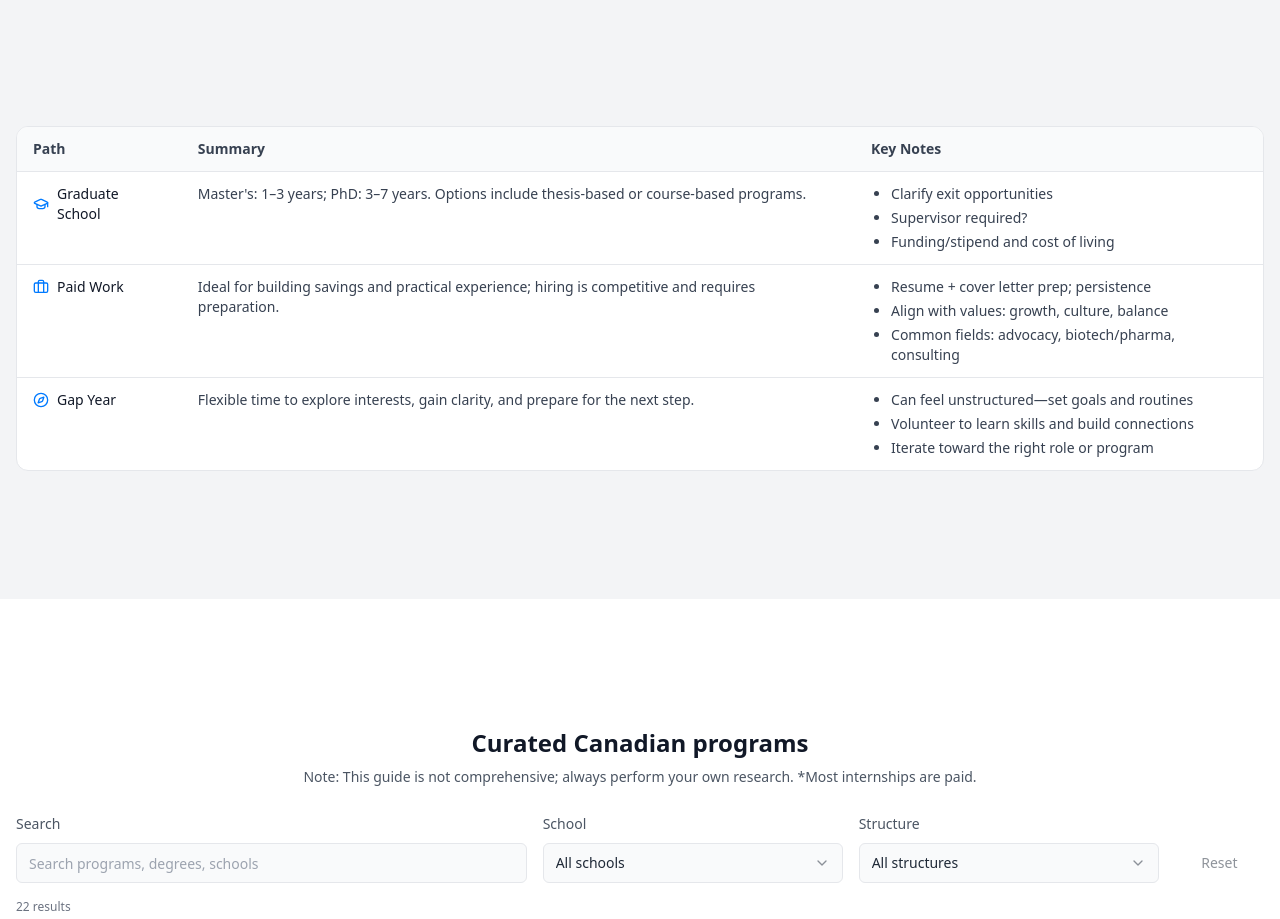
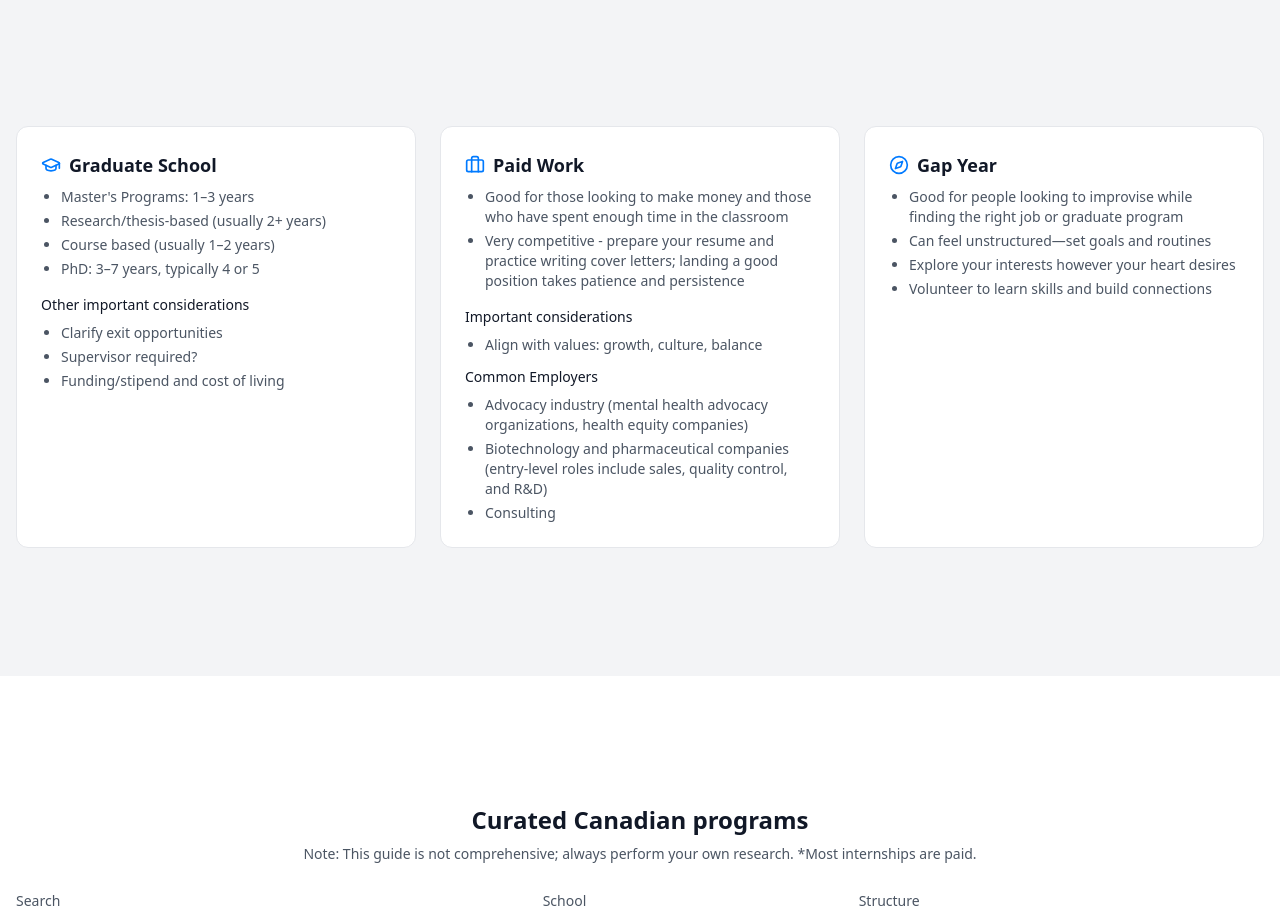
Before and after one commit to nicholasfalconi/medlink, a React (Vite) app: page /blog/life-after-undergrad in a window 1280 px wide. Shown: the part 780-1699 px from the top of the page. Built offline with nearby package versions, Linux system fonts and the light colour scheme.

Commit message:
content: revert Life After Undergrad paths to cards; keep blog index as list

```diff
--- a/src/pages/blog/LifeAfterUndergrad.tsx
+++ b/src/pages/blog/LifeAfterUndergrad.tsx
@@ -89,67 +89,66 @@ const LifeAfterUndergrad = () => {
         <section className="bg-gray-100">
           <div className="section-padding">
             <div className="max-w-7xl mx-auto px-4">
-              <div className="overflow-x-auto rounded-xl border bg-white">
-                <table className="w-full text-left border-collapse">
-                  <thead>
-                    <tr className="border-b bg-gray-50">
-                      <th className="py-3 px-4 text-sm font-semibold text-gray-700">Path</th>
-                      <th className="py-3 px-4 text-sm font-semibold text-gray-700">Summary</th>
-                      <th className="py-3 px-4 text-sm font-semibold text-gray-700">Key Notes</th>
-                    </tr>
-                  </thead>
-                  <tbody className="align-top text-sm text-gray-700">
-                    <tr className="border-b hover:bg-gray-50">
-                      <td className="py-3 px-4 flex items-center gap-2">
-                        <GraduationCap className="h-4 w-4 text-[#007AFF]" />
-                        <span className="font-medium text-gray-900">Graduate School</span>
-                      </td>
-                      <td className="py-3 px-4">
-                        Master's: 1–3 years; PhD: 3–7 years. Options include thesis-based or course-based programs.
-                      </td>
-                      <td className="py-3 px-4">
-                        <ul className="list-disc pl-5 space-y-1">
+              <section className="mb-0">
+                <div className="grid md:grid-cols-3 gap-6">
+                  <article className="rounded-xl border border-gray-200 bg-white p-6">
+                    <div className="flex items-center gap-2 mb-2">
+                      <GraduationCap className="h-5 w-5 text-[#007AFF]" />
+                      <h2 className="text-lg font-semibold text-gray-900">Graduate School</h2>
+                    </div>
+                    <ul className="mt-2 list-disc pl-5 text-sm text-gray-600 space-y-1">
+                      <li>Master's Programs: 1–3 years</li>
+                      <li>Research/thesis-based (usually 2+ years)</li>
+                      <li>Course based (usually 1–2 years)</li>
+                      <li>PhD: 3–7 years, typically 4 or 5</li>
+                    </ul>
+                    <div className="mt-4">
+                      <p className="text-sm font-medium text-gray-900">Other important considerations</p>
+                      <ul className="mt-2 list-disc pl-5 text-sm text-gray-600 space-y-1">
                         <li>Clarify exit opportunities</li>
                         <li>Supervisor required?</li>
                         <li>Funding/stipend and cost of living</li>
                       </ul>
-                      </td>
-                    </tr>
-                    <tr className="border-b hover:bg-gray-50">
-                      <td className="py-3 px-4 flex items-center gap-2">
-                        <Briefcase className="h-4 w-4 text-[#007AFF]" />
-                        <span className="font-medium text-gray-900">Paid Work</span>
-                      </td>
-                      <td className="py-3 px-4">
-                        Ideal for building savings and practical experience; hiring is competitive and requires preparation.
-                      </td>
-                      <td className="py-3 px-4">
-                        <ul className="list-disc pl-5 space-y-1">
-                          <li>Resume + cover letter prep; persistence</li>
+                    </div>
+                  </article>
+
+                  <article className="rounded-xl border border-gray-200 bg-white p-6">
+                    <div className="flex items-center gap-2 mb-2">
+                      <Briefcase className="h-5 w-5 text-[#007AFF]" />
+                      <h2 className="text-lg font-semibold text-gray-900">Paid Work</h2>
+                    </div>
+                    <ul className="mt-2 list-disc pl-5 text-sm text-gray-600 space-y-1">
+                      <li>Good for those looking to make money and those who have spent enough time in the classroom</li>
+                      <li>Very competitive - prepare your resume and practice writing cover letters; landing a good position takes patience and persistence</li>
+                    </ul>
+                    <div className="mt-4">
+                      <p className="text-sm font-medium text-gray-900">Important considerations</p>
+                      <ul className="mt-2 list-disc pl-5 text-sm text-gray-600 space-y-1">
                         <li>Align with values: growth, culture, balance</li>
-                          <li>Common fields: advocacy, biotech/pharma, consulting</li>
                       </ul>
-                      </td>
-                    </tr>
-                    <tr className="hover:bg-gray-50">
-                      <td className="py-3 px-4 flex items-center gap-2">
-                        <Compass className="h-4 w-4 text-[#007AFF]" />
-                        <span className="font-medium text-gray-900">Gap Year</span>
-                      </td>
-                      <td className="py-3 px-4">
-                        Flexible time to explore interests, gain clarity, and prepare for the next step.
-                      </td>
-                      <td className="py-3 px-4">
-                        <ul className="list-disc pl-5 space-y-1">
+                      <p className="text-sm font-medium text-gray-900 mt-3">Common Employers</p>
+                      <ul className="mt-2 list-disc pl-5 text-sm text-gray-600 space-y-1">
+                        <li>Advocacy industry (mental health advocacy organizations, health equity companies)</li>
+                        <li>Biotechnology and pharmaceutical companies (entry-level roles include sales, quality control, and R&amp;D)</li>
+                        <li>Consulting</li>
+                      </ul>
+                    </div>
+                  </article>
+
+                  <article className="rounded-xl border border-gray-200 bg-white p-6">
+                    <div className="flex items-center gap-2 mb-2">
+                      <Compass className="h-5 w-5 text-[#007AFF]" />
+                      <h2 className="text-lg font-semibold text-gray-900">Gap Year</h2>
+                    </div>
+                    <ul className="mt-2 list-disc pl-5 text-sm text-gray-600 space-y-1">
+                      <li>Good for people looking to improvise while finding the right job or graduate program</li>
                       <li>Can feel unstructured—set goals and routines</li>
+                      <li>Explore your interests however your heart desires</li>
                       <li>Volunteer to learn skills and build connections</li>
-                          <li>Iterate toward the right role or program</li>
                     </ul>
-                      </td>
-                    </tr>
-                  </tbody>
-                </table>
+                  </article>
                 </div>
+              </section>
             </div>
           </div>
         </section>
--- a/src/pages/resources/LifeAfterUndergrad.tsx
+++ b/src/pages/resources/LifeAfterUndergrad.tsx
@@ -244,67 +244,66 @@ const LifeAfterUndergrad = () => {
         <section className="bg-gray-100">
           <div className="section-padding">
             <div className="max-w-7xl mx-auto px-4">
-              <div className="overflow-x-auto rounded-xl border bg-white">
-                <table className="w-full text-left border-collapse">
-                  <thead>
-                    <tr className="border-b bg-gray-50">
-                      <th className="py-3 px-4 text-sm font-semibold text-gray-700">Path</th>
-                      <th className="py-3 px-4 text-sm font-semibold text-gray-700">Summary</th>
-                      <th className="py-3 px-4 text-sm font-semibold text-gray-700">Key Notes</th>
-                    </tr>
-                  </thead>
-                  <tbody className="align-top text-sm text-gray-700">
-                    <tr className="border-b hover:bg-gray-50">
-                      <td className="py-3 px-4 flex items-center gap-2">
-                        <GraduationCap className="h-4 w-4 text-[#007AFF]" />
-                        <span className="font-medium text-gray-900">Graduate School</span>
-                      </td>
-                      <td className="py-3 px-4">
-                        Master's: 1–3 years; PhD: 3–7 years. Options include thesis-based or course-based programs.
-                      </td>
-                      <td className="py-3 px-4">
-                        <ul className="list-disc pl-5 space-y-1">
+              <section className="mb-0">
+                <div className="grid md:grid-cols-3 gap-6">
+                  <article className="rounded-xl border border-gray-200 bg-white p-6">
+                    <div className="flex items-center gap-2 mb-2">
+                      <GraduationCap className="h-5 w-5 text-[#007AFF]" />
+                      <h2 className="text-lg font-semibold text-gray-900">Graduate School</h2>
+                    </div>
+                    <ul className="mt-2 list-disc pl-5 text-sm text-gray-600 space-y-1">
+                      <li>Master's Programs: 1–3 years</li>
+                      <li>Research/thesis-based (usually 2+ years)</li>
+                      <li>Course based (usually 1–2 years)</li>
+                      <li>PhD: 3–7 years, typically 4 or 5</li>
+                    </ul>
+                    <div className="mt-4">
+                      <p className="text-sm font-medium text-gray-900">Other important considerations</p>
+                      <ul className="mt-2 list-disc pl-5 text-sm text-gray-600 space-y-1">
                         <li>Clarify exit opportunities</li>
                         <li>Supervisor required?</li>
                         <li>Funding/stipend and cost of living</li>
                       </ul>
-                      </td>
-                    </tr>
-                    <tr className="border-b hover:bg-gray-50">
-                      <td className="py-3 px-4 flex items-center gap-2">
-                        <Briefcase className="h-4 w-4 text-[#007AFF]" />
-                        <span className="font-medium text-gray-900">Paid Work</span>
-                      </td>
-                      <td className="py-3 px-4">
-                        Ideal for building savings and practical experience; hiring is competitive and requires preparation.
-                      </td>
-                      <td className="py-3 px-4">
-                        <ul className="list-disc pl-5 space-y-1">
-                          <li>Resume + cover letter prep; persistence</li>
+                    </div>
+                  </article>
+
+                  <article className="rounded-xl border border-gray-200 bg-white p-6">
+                    <div className="flex items-center gap-2 mb-2">
+                      <Briefcase className="h-5 w-5 text-[#007AFF]" />
+                      <h2 className="text-lg font-semibold text-gray-900">Paid Work</h2>
+                    </div>
+                    <ul className="mt-2 list-disc pl-5 text-sm text-gray-600 space-y-1">
+                      <li>Good for those looking to make money and those who have spent enough time in the classroom</li>
+                      <li>Very competitive - prepare your resume and practice writing cover letters; landing a good position takes patience and persistence</li>
+                    </ul>
+                    <div className="mt-4">
+                      <p className="text-sm font-medium text-gray-900">Important considerations</p>
+                      <ul className="mt-2 list-disc pl-5 text-sm text-gray-600 space-y-1">
                         <li>Align with values: growth, culture, balance</li>
-                          <li>Common fields: advocacy, biotech/pharma, consulting</li>
                       </ul>
-                      </td>
-                    </tr>
-                    <tr className="hover:bg-gray-50">
-                      <td className="py-3 px-4 flex items-center gap-2">
-                        <Compass className="h-4 w-4 text-[#007AFF]" />
-                        <span className="font-medium text-gray-900">Gap Year</span>
-                      </td>
-                      <td className="py-3 px-4">
-                        Flexible time to explore interests, gain clarity, and prepare for the next step.
-                      </td>
-                      <td className="py-3 px-4">
-                        <ul className="list-disc pl-5 space-y-1">
+                      <p className="text-sm font-medium text-gray-900 mt-3">Common Employers</p>
+                      <ul className="mt-2 list-disc pl-5 text-sm text-gray-600 space-y-1">
+                        <li>Advocacy industry (mental health advocacy organizations, health equity companies)</li>
+                        <li>Biotechnology and pharmaceutical companies (entry-level roles include sales, quality control, and R&amp;D)</li>
+                        <li>Consulting</li>
+                      </ul>
+                    </div>
+                  </article>
+
+                  <article className="rounded-xl border border-gray-200 bg-white p-6">
+                    <div className="flex items-center gap-2 mb-2">
+                      <Compass className="h-5 w-5 text-[#007AFF]" />
+                      <h2 className="text-lg font-semibold text-gray-900">Gap Year</h2>
+                    </div>
+                    <ul className="mt-2 list-disc pl-5 text-sm text-gray-600 space-y-1">
+                      <li>Good for people looking to improvise while finding the right job or graduate program</li>
                       <li>Can feel unstructured—set goals and routines</li>
+                      <li>Explore your interests however your heart desires</li>
                       <li>Volunteer to learn skills and build connections</li>
-                          <li>Iterate toward the right role or program</li>
                     </ul>
-                      </td>
-                    </tr>
-                  </tbody>
-                </table>
+                  </article>
                 </div>
+              </section>
             </div>
           </div>
         </section>
```
Lines whose indentation alone changed are shown as unchanged.
